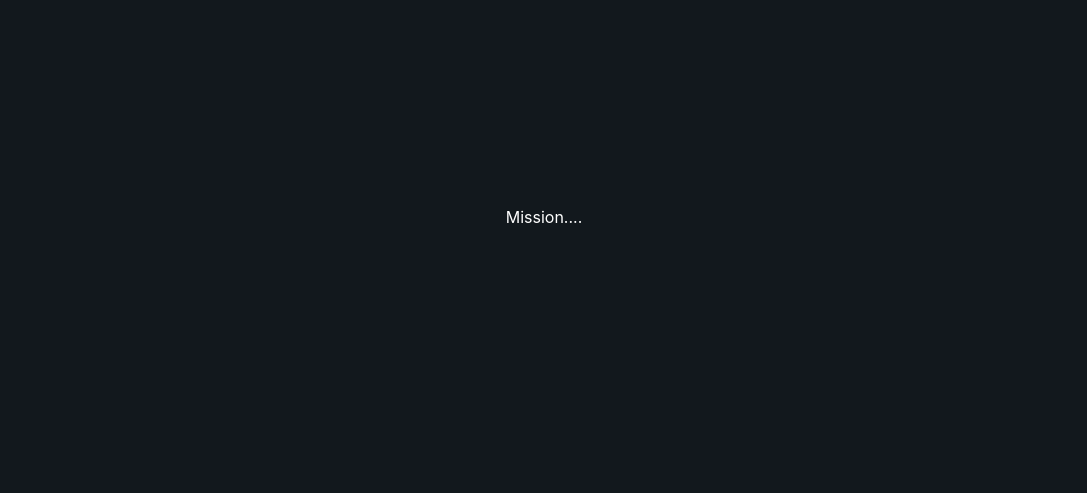
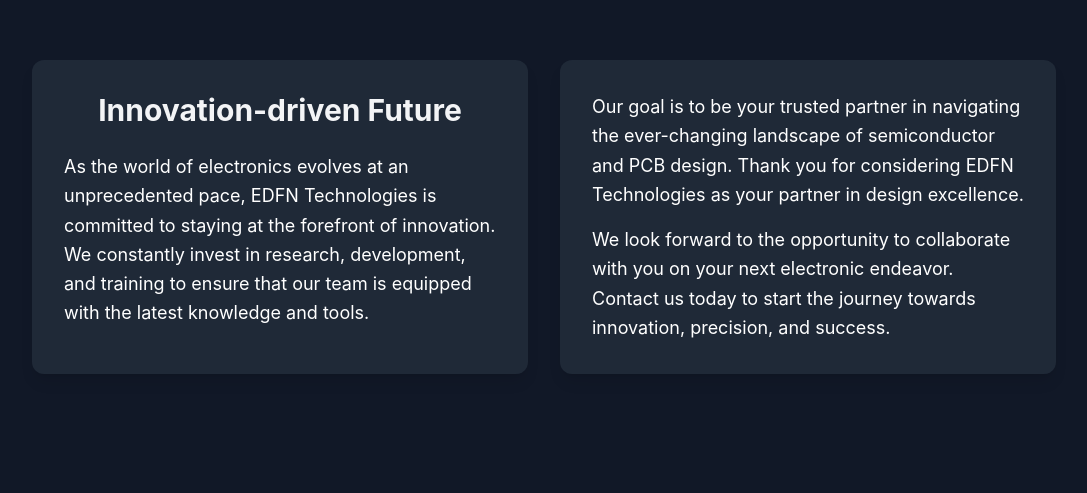
Before and after one commit to Priyadarshan-B/EDFN, a React (Vite) app in the folder frontend/: page / in a window 1280 px wide. Shown: the part 3447-3940 px from the top of the page, without its empty margins (96-1183 px from the left). Built offline with nearby package versions, Linux system fonts and the light colour scheme; a web font is replaced by a local one.

Commit message:
added mission

```diff
--- a/frontend/src/index.css
+++ b/frontend/src/index.css
@@ -26,3 +26,20 @@
   box-sizing: border-box;
   color: white;
 }
+
+::-webkit-scrollbar {
+  width: 4px;
+}
+
+::-webkit-scrollbar-track {
+  background: transparent;
+}
+
+::-webkit-scrollbar-thumb {
+  background: rgb(136, 136, 136);
+  border-radius: 2px;
+}
+
+::-webkit-scrollbar-thumb:hover {
+  background: #585858;
+}
--- a/frontend/src/pages/mission/mission.jsx
+++ b/frontend/src/pages/mission/mission.jsx
@@ -1,9 +1,38 @@
 import React from "react";
 
 function Mission() {
-return(
-    <div>Mission....</div>
-)
+    return (
+        <div className="min-h-screen w-full bg-gray-900 text-gray-300 py-12 px-4 sm:px-6 lg:px-8 flex justify-center items-center">
+          <div className="max-w-5xl w-full flex flex-col md:flex-row gap-8"> {/* Two-column layout */}
+
+            <div data-aos="fade-up" className="bg-gray-800 rounded-xl p-8 shadow-lg md:w-1/2"> {/* Box 1 */}
+              <h2 className="text-3xl font-bold mb-6 text-center text-gray-100">
+                Innovation-driven Future
+              </h2>
+              <p className="text-lg leading-relaxed">
+                As the world of electronics evolves at an unprecedented pace, EDFN
+                Technologies is committed to staying at the forefront of innovation. We
+                constantly invest in research, development, and training to ensure that
+                our team is equipped with the latest knowledge and tools.
+              </p>
+            </div>
+
+            <div data-aos="fade-down" className="bg-gray-800 rounded-xl p-8 shadow-lg md:w-1/2"> {/* Box 2 */}
+              <p className="text-lg leading-relaxed mb-4">
+                Our goal is to be your trusted partner in navigating the ever-changing landscape
+                of semiconductor and PCB design. Thank you for considering EDFN Technologies as your partner in design
+                excellence.
+              </p>
+              <p className="text-lg leading-relaxed">
+                 We look forward to the opportunity to collaborate with
+                you on your next electronic endeavor. Contact us today to start the
+                journey towards innovation, precision, and success.
+              </p>
+            </div>
+
+          </div>
+        </div>
+      );
 }
 
 export default Mission
```
